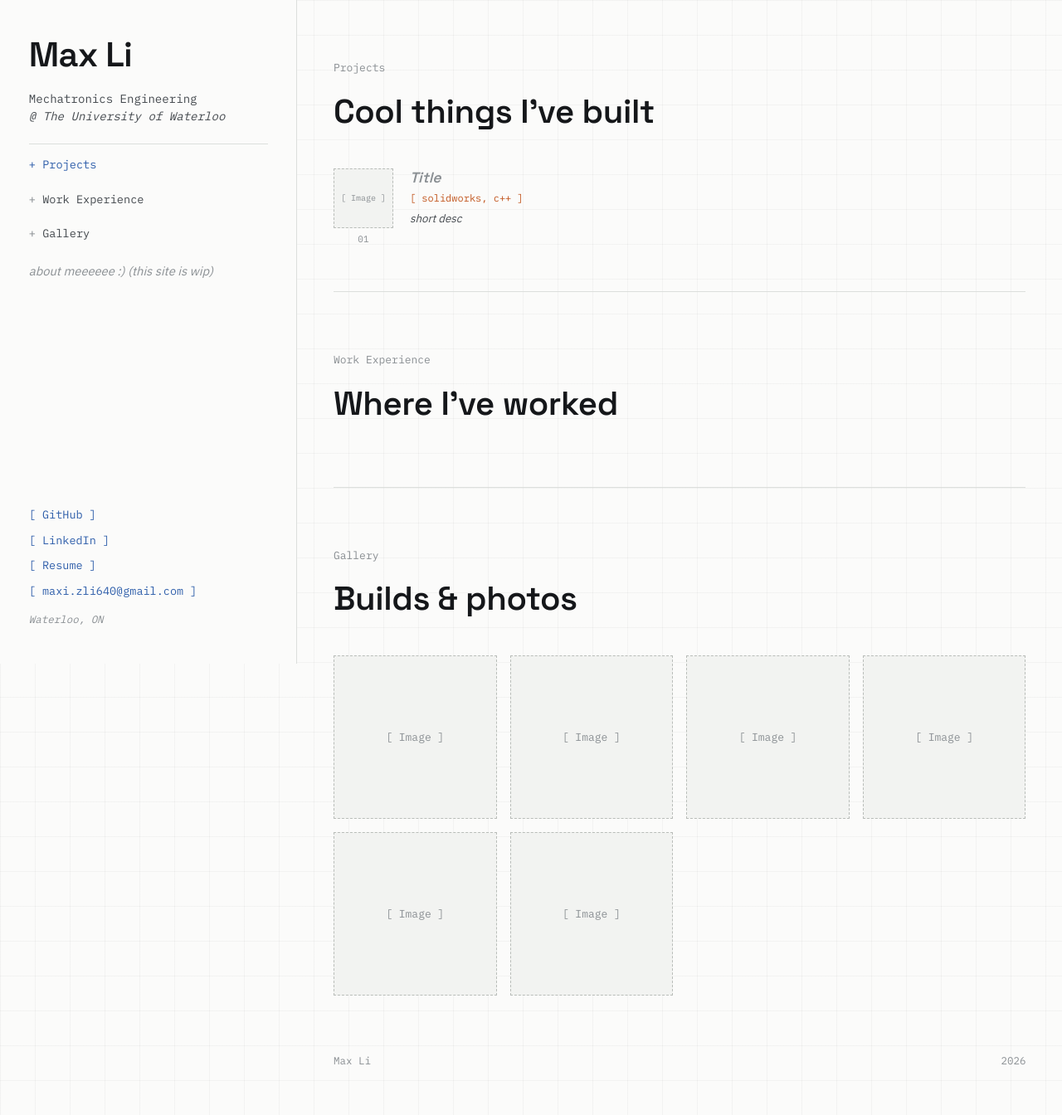
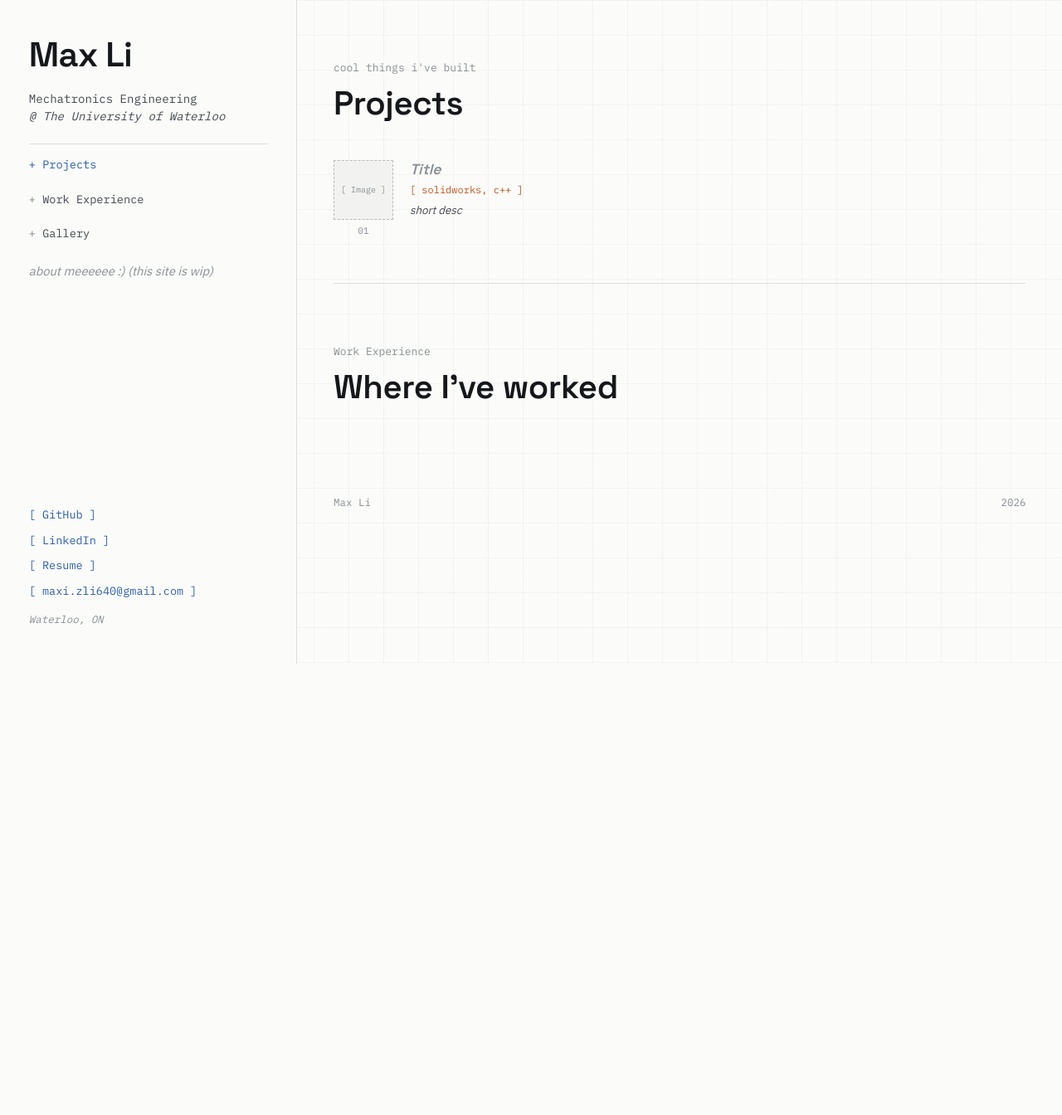
Before and after one commit to maxzli08/maxzli.com, a plain HTML site: page index.html in a window 1280 px wide. Shown: the whole page at 83% size. After the commit the page ends 800 px from the top, so only its background shows below. Drawn offline with Linux system fonts and the light colour scheme.

Commit message:
update gallery

```diff
--- a/index.html
+++ b/index.html
@@ -47,8 +47,8 @@
 
       <!-- ---------- Projects ---------- -->
       <section id="projects" class="content-section">
-        <p class="section-eyebrow" data-reveal style="--i:0">Projects</p>
-        <h2 data-reveal style="--i:1">Cool things I've built</h2>
+        <p class="section-eyebrow" data-reveal style="--i:0">cool things i've built</p>
+        <h2 data-reveal style="--i:1">Projects</h2>
 
         <div class="home-projects" id="home-projects">
 
@@ -97,7 +97,7 @@
       </section>
 
       <!-- ---------- Gallery ---------- -->
-      <section id="gallery" class="content-section">
+      <!-- <section id="gallery" class="content-section">
         <p class="section-eyebrow" data-reveal style="--i:0">Gallery</p>
         <h2 data-reveal style="--i:1">Builds &amp; photos</h2>
 
@@ -105,24 +105,8 @@
           <button class="gallery-item" type="button" data-caption="[ Caption ]" data-reveal style="--i:2">
             <div class="image-frame">[ Image ]</div>
           </button>
-          <button class="gallery-item" type="button" data-caption="[ Caption ]" data-reveal style="--i:3">
-            <div class="image-frame">[ Image ]</div>
-          </button>
-          <button class="gallery-item" type="button" data-caption="[ Caption ]" data-reveal style="--i:4">
-            <div class="image-frame">[ Image ]</div>
-          </button>
-          <button class="gallery-item" type="button" data-caption="[ Caption ]" data-reveal style="--i:5">
-            <div class="image-frame">[ Image ]</div>
-          </button>
-          <button class="gallery-item" type="button" data-caption="[ Caption ]" data-reveal style="--i:6">
-            <div class="image-frame">[ Image ]</div>
-          </button>
-          <button class="gallery-item" type="button" data-caption="[ Caption ]" data-reveal style="--i:7">
-            <div class="image-frame">[ Image ]</div>
-          </button>
-          <!-- Copy a <button class="gallery-item"> block above to add more. -->
         </div>
-      </section>
+      </section> -->
 
       <footer class="site-footer">
         <span>Max Li</span>
@@ -139,13 +123,13 @@
   </dialog>
 
   <!-- ============================= LIGHTBOX ============================= -->
-  <dialog id="lightbox" class="lightbox">
+  <!-- <dialog id="lightbox" class="lightbox">
     <button class="modal-close" type="button">✕</button>
     <button class="lightbox-nav prev" type="button">‹</button>
     <div class="image-frame lightbox-image">[ Image ]</div>
     <p class="lightbox-caption placeholder">[ Caption ]</p>
     <button class="lightbox-nav next" type="button">›</button>
-  </dialog>
+  </dialog> -->
 
   <script type="module"src="./scripts/content.js" ></script>
 </body>
--- a/styles.css
+++ b/styles.css
@@ -216,7 +216,7 @@
 }
 
 .content-section {
-  max-width: 1040px;
+  /* max-width: 1040px; */
   padding: clamp(56px, 9vh, 96px) 0 24px;
   border-bottom: 1px solid var(--line);
   scroll-margin-top: 28px;
@@ -232,7 +232,7 @@
   font-family: var(--mono);
   font-size: 13px;
   color: var(--muted);
-  margin: 0 0 10px;
+  margin: 0 0 0px;
 }
 
 .content-section h2 {
```
